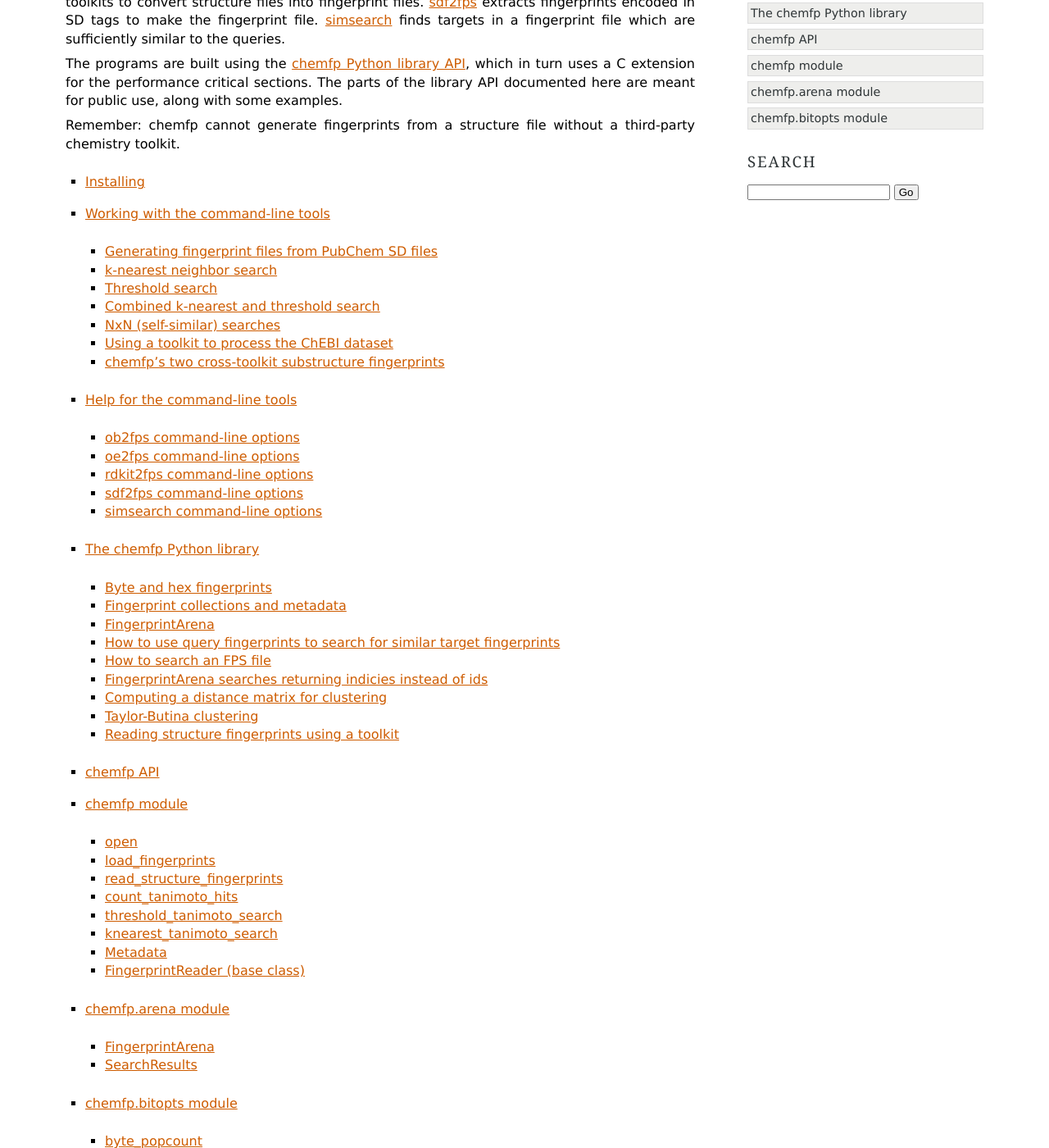
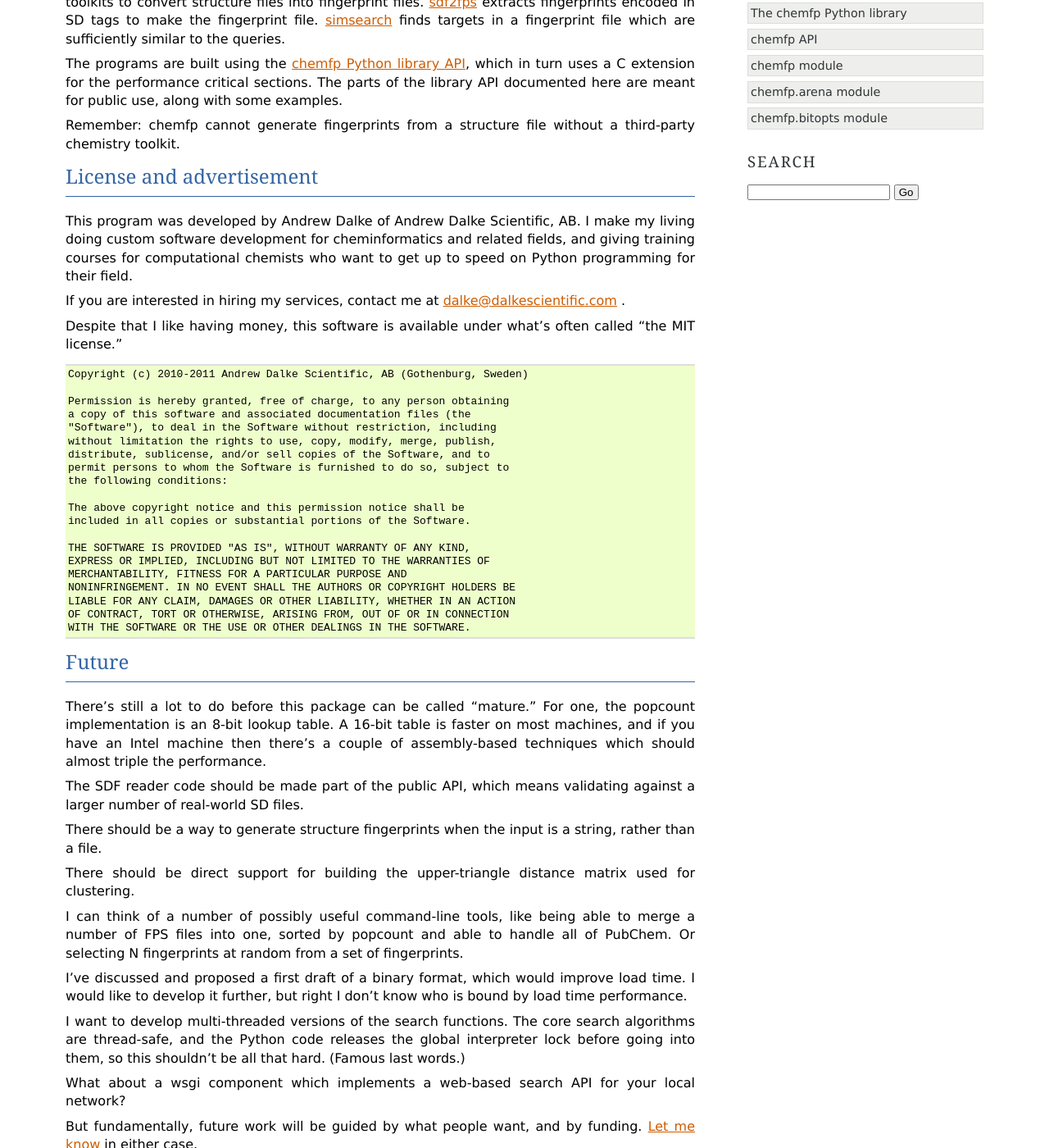
Before and after one commit to llazzaro/chem-fingerprints, a Sphinx documentation site: the page built from docs/index.rst, in a window 1280 px wide and 1400 px high, scrolled down 250 px. Shown: the whole window at 82% size. Built offline with Sphinx 7.4.7, drawn with Linux system fonts in a browser that asks for light colours.

Commit message:
A bit of advertising

```diff
--- a/docs/index.rst
+++ b/docs/index.rst
@@ -25,6 +25,85 @@ meant for public use, along with some examples.
 Remember: chemfp cannot generate fingerprints from a structure file
 without a third-party chemistry toolkit.
 
+License and advertisement
+=========================
+
+This program was developed by Andrew Dalke of Andrew Dalke Scientific,
+AB. I make my living doing custom software development for
+cheminformatics and related fields, and giving training courses for
+computational chemists who want to get up to speed on Python
+programming for their field.
+
+If you are interested in hiring my services, contact me at
+dalke@dalkescientific.com .
+
+Despite that I like having money, this software is available under
+what's often called "the MIT license."
+
+.. highlight:: none
+
+::
+
+  Copyright (c) 2010-2011 Andrew Dalke Scientific, AB (Gothenburg, Sweden)
+
+  Permission is hereby granted, free of charge, to any person obtaining
+  a copy of this software and associated documentation files (the
+  "Software"), to deal in the Software without restriction, including
+  without limitation the rights to use, copy, modify, merge, publish,
+  distribute, sublicense, and/or sell copies of the Software, and to
+  permit persons to whom the Software is furnished to do so, subject to
+  the following conditions:
+
+  The above copyright notice and this permission notice shall be
+  included in all copies or substantial portions of the Software.
+
+  THE SOFTWARE IS PROVIDED "AS IS", WITHOUT WARRANTY OF ANY KIND,
+  EXPRESS OR IMPLIED, INCLUDING BUT NOT LIMITED TO THE WARRANTIES OF
+  MERCHANTABILITY, FITNESS FOR A PARTICULAR PURPOSE AND
+  NONINFRINGEMENT. IN NO EVENT SHALL THE AUTHORS OR COPYRIGHT HOLDERS BE
+  LIABLE FOR ANY CLAIM, DAMAGES OR OTHER LIABILITY, WHETHER IN AN ACTION
+  OF CONTRACT, TORT OR OTHERWISE, ARISING FROM, OUT OF OR IN CONNECTION
+  WITH THE SOFTWARE OR THE USE OR OTHER DEALINGS IN THE SOFTWARE.
+
+
+Future
+======
+
+There's still a lot to do before this package can be called "mature."
+For one, the popcount implementation is an 8-bit lookup table. A
+16-bit table is faster on most machines, and if you have an Intel
+machine then there's a couple of assembly-based techniques which
+should almost triple the performance.
+
+The SDF reader code should be made part of the public API, which means
+validating against a larger number of real-world SD files.
+
+There should be a way to generate structure fingerprints when the
+input is a string, rather than a file.
+
+There should be direct support for building the upper-triangle
+distance matrix used for clustering.
+
+I can think of a number of possibly useful command-line tools, like
+being able to merge a number of FPS files into one, sorted by popcount
+and able to handle all of PubChem.  Or selecting N fingerprints at
+random from a set of fingerprints.
+
+I've discussed and proposed a first draft of a binary format, which
+would improve load time. I would like to develop it further, but right
+I don't know who is bound by load time performance.
+
+I want to develop multi-threaded versions of the search functions. The
+core search algorithms are thread-safe, and the Python code releases
+the global interpreter lock before going into them, so this shouldn't
+be all that hard. (Famous last words.)
+
+What about a wsgi component which implements a web-based search API
+for your local network?
+
+But fundamentally, future work will be guided by what people want, and
+by funding. `Let me know <mailto:dalke@dalkescientific.com>`_ in
+either case.
 
 
 .. toctree::
```
